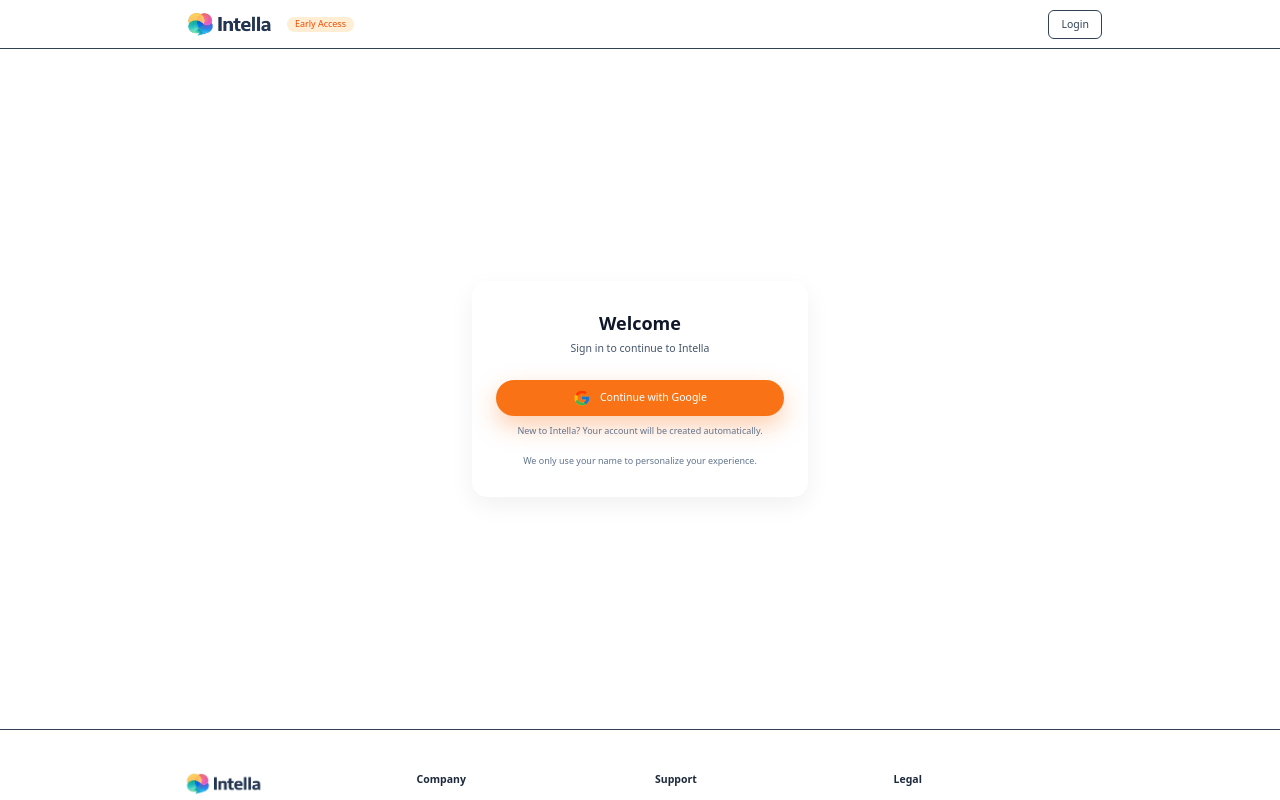
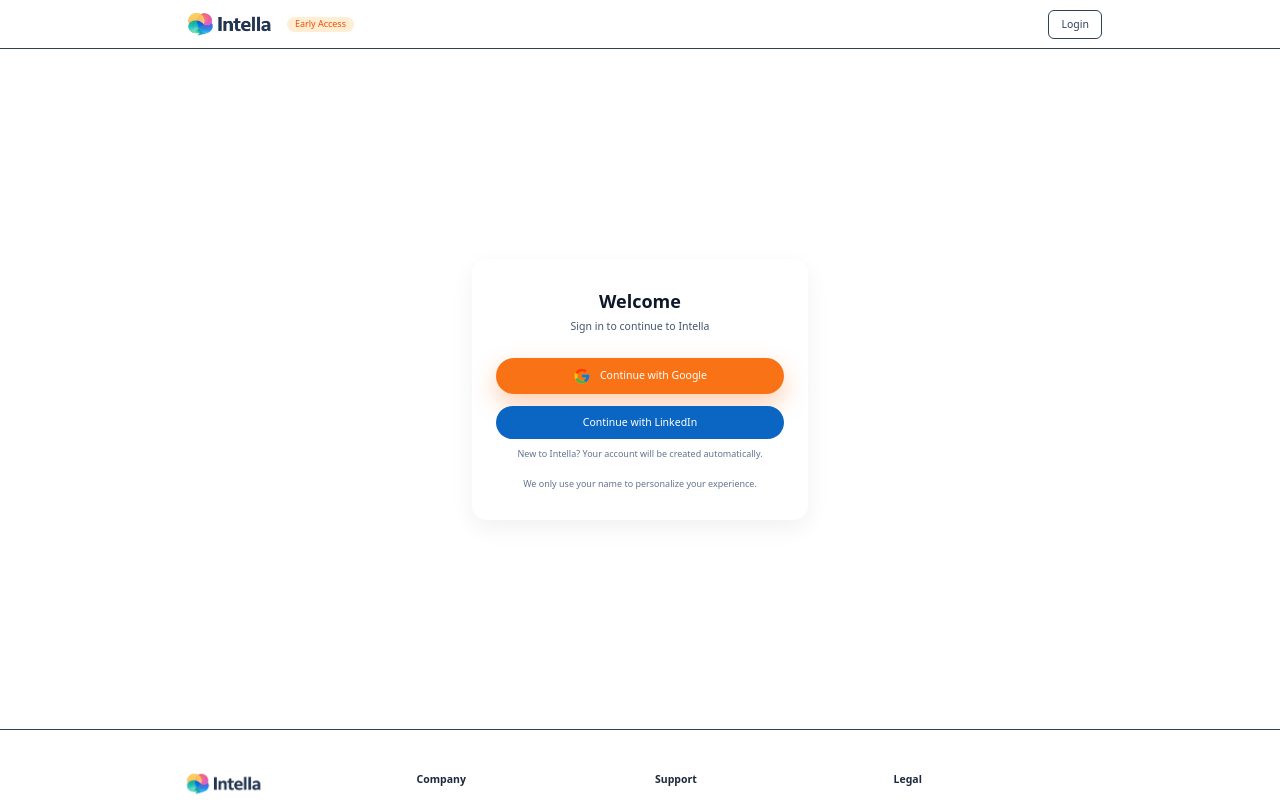
Before and after one commit to poojakhakholia/expert-marketplace, a Next.js app: page /login in a window 1280 px wide. Shown: the top 800 px of the page. Built offline with nearby package versions, Linux system fonts and the light colour scheme; no server answers.

Commit message:
Auth upgrade: Added LinkedIn login

```diff
--- a/app/login/page.tsx
+++ b/app/login/page.tsx
@@ -98,6 +98,15 @@
     });
   };
 
+  const loginWithLinkedIn = async () => {
+    await supabase.auth.signInWithOAuth({
+      provider: "linkedin_oidc", // IMPORTANT
+      options: {
+        redirectTo: process.env.NEXT_PUBLIC_SITE_URL + "/login",
+      },
+    });
+  };
+
   return (
     <main className="min-h-[calc(100vh-120px)] flex items-center justify-center px-6">
       <div className="w-full max-w-md text-center intella-card py-10 px-8">
@@ -134,6 +143,13 @@
           Continue with Google
         </button>
 
+        <button
+        onClick={loginWithLinkedIn}
+        className="mt-4 w-full bg-[#0A66C2] hover:bg-[#004182] text-white rounded-full py-3 text-sm font-medium transition"
+        >
+          Continue with LinkedIn
+        </button>
+
         <p className="mt-3 text-xs text-slate-500">
           New to Intella? Your account will be created automatically.
         </p>
```
